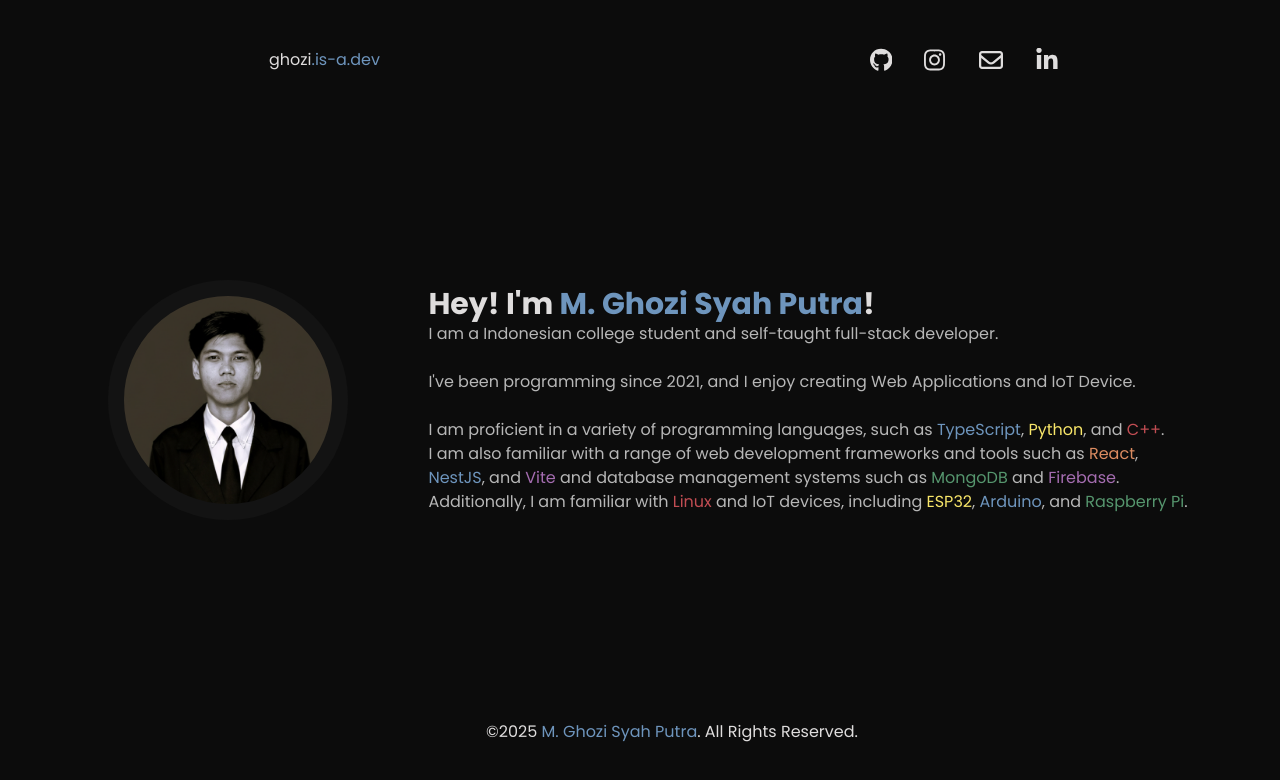
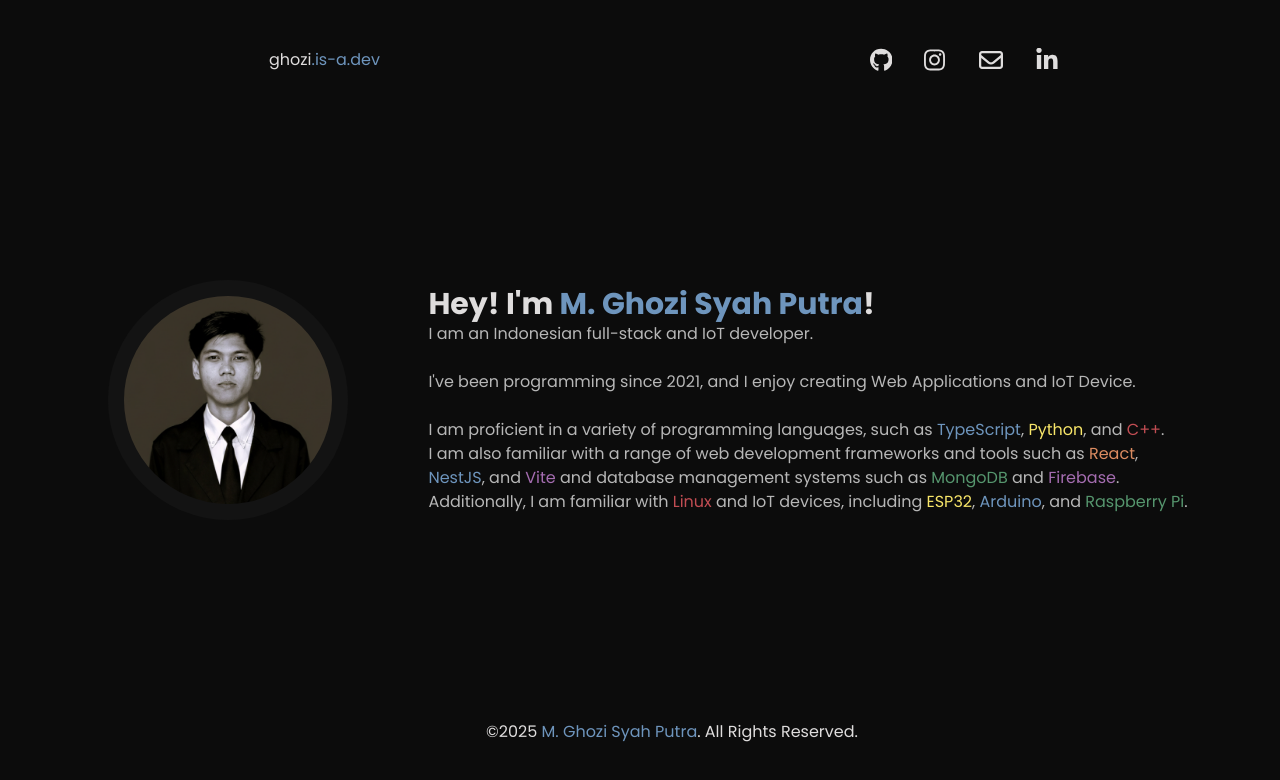
Before and after one commit to m-ghozi/m-ghozi.github.io, a React (Vite) app: page / in a window 1280 px wide. Shown: the top 780 px of the page. Built offline with nearby package versions, Linux system fonts and the light colour scheme.

Commit message:
update main container

```diff
--- a/src/components/MainContainer.tsx
+++ b/src/components/MainContainer.tsx
@@ -14,7 +14,7 @@ export function MainContainer() {
 						Hey! I'm <span className="text-verdant-blue">M. Ghozi Syah Putra</span>!
 					</div>
 					<div className="text-base text-verdant-fg-dark">
-						I am a Indonesian college student and self-taught full-stack developer.
+						I am an Indonesian full-stack and IoT developer.
 						<br />
 						<br />
 						I've been programming since 2021, and I enjoy creating Web Applications and IoT Device.
```
